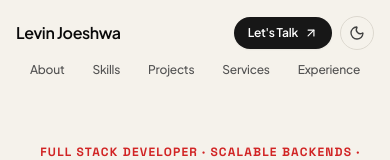
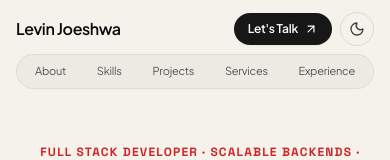
Before and after one commit to Joes005/joes_portfolio, a React (Vite) app: page / in a window 390 px wide. Shown: the top 160 px of the page. Built offline with nearby package versions, Linux system fonts and the light colour scheme; a web font is replaced by a local one.

Commit message:
refactor(header): refine header responsiveness, spacing, and contact connection

```diff
--- a/src/components/Pamidor/PamidorHeader.jsx
+++ b/src/components/Pamidor/PamidorHeader.jsx
@@ -17,7 +17,7 @@ export default function PamidorHeader() {
     return () => window.removeEventListener("scroll", handleScroll);
   }, []);
 
-  // Exact 5 Navigation Links requested: About, Skills, Projects, Services, Experience
+  // Exact 5 Navigation Links: About, Skills, Projects, Services, Experience
   const navLinks = [
     { label: "About", to: "/about" },
     { label: "Skills", to: "/skills" },
@@ -31,36 +31,54 @@ export default function PamidorHeader() {
     return location.pathname.startsWith(to);
   };
 
+  // Connect "Let's Talk" to the Contact section on home or navigate to contact page
+  const handleContactClick = (e) => {
+    const contactElem = document.getElementById("contact");
+    if (contactElem && location.pathname === "/") {
+      e.preventDefault();
+      contactElem.scrollIntoView({ behavior: "smooth" });
+    }
+  };
+
+  // Scroll smoothly to top on brand click
+  const handleBrandClick = (e) => {
+    if (location.pathname === "/") {
+      e.preventDefault();
+      window.scrollTo({ top: 0, behavior: "smooth" });
+    }
+  };
+
   return (
     <header
       className={`fixed top-0 left-0 right-0 z-50 transition-all duration-300 ${
         isScrolled
-          ? "bg-canvas/92 dark:bg-[#0A0A0A]/92 backdrop-blur-md py-3.5 border-b border-rule shadow-sm"
-          : "bg-transparent py-4 sm:py-5 lg:py-6"
+          ? "bg-canvas/92 dark:bg-[#0A0A0A]/92 backdrop-blur-md py-2.5 sm:py-3.5 border-b border-rule shadow-sm"
+          : "bg-transparent py-3 sm:py-5 lg:py-6"
       }`}
     >
       <div className="relative mx-auto w-full max-w-7xl px-4 sm:px-8 lg:px-12 flex items-center justify-between">
         {/* Left Side — Personal Brand Wordmark */}
         <Link
           to="/"
-          onClick={() => {
-            window.scrollTo({ top: 0, behavior: "smooth" });
-          }}
-          className="group font-sans text-base sm:text-lg md:text-xl font-semibold tracking-tight text-ink hover:text-accent transition-colors select-none"
-          aria-label="Levin Joeshwa"
+          onClick={handleBrandClick}
+          className="group font-sans text-base sm:text-lg md:text-xl font-semibold tracking-tight text-ink hover:text-accent transition-colors duration-200 select-none shrink-0"
+          aria-label="Levin Joeshwa - Back to top"
         >
           <span>Levin Joeshwa</span>
         </Link>
 
-        {/* Center Navigation Links: About, Skills, Projects, Services, Experience */}
-        <nav className="hidden md:flex items-center gap-1 lg:gap-2 px-3 py-1.5 rounded-full bg-black/[0.04] dark:bg-white/[0.06] border border-rule backdrop-blur-sm">
+        {/* Center — Desktop / Tablet Rounded Navigation Container */}
+        <nav
+          aria-label="Primary Navigation"
+          className="hidden md:flex items-center gap-1 lg:gap-1.5 px-3 py-1.5 rounded-full bg-black/[0.04] dark:bg-white/[0.06] border border-rule backdrop-blur-sm shadow-[0_2px_8px_rgba(0,0,0,0.02)]"
+        >
           {navLinks.map((item) => {
             const active = isCurrentPage(item.to);
             return (
               <Link
                 key={item.label}
                 to={item.to}
-                className={`px-3 py-1 text-xs sm:text-sm font-sans font-medium transition-colors relative ${
+                className={`px-3 py-1 text-xs lg:text-sm font-sans font-medium transition-colors duration-200 relative rounded-full ${
                   active
                     ? "text-accent font-semibold"
                     : "text-neutral-700 dark:text-neutral-300 hover:text-accent dark:hover:text-accent"
@@ -68,58 +86,66 @@ export default function PamidorHeader() {
               >
                 <span>{item.label}</span>
                 {active && (
-                  <span className="absolute bottom-0 left-1/2 -translate-x-1/2 w-1 h-1 rounded-full bg-accent" />
+                  <span className="absolute bottom-0.5 left-1/2 -translate-x-1/2 w-1 h-1 rounded-full bg-accent" />
                 )}
               </Link>
             );
           })}
         </nav>
 
-        {/* Right Side — [Let's Talk ↗] & Theme Switcher ONLY */}
-        <div className="flex items-center gap-2 sm:gap-3">
-          {/* [Let's Talk ↗] Button */}
+        {/* Right Side — [Let's Talk ↗] & Theme Switcher */}
+        <div className="flex items-center gap-2 sm:gap-3 shrink-0">
+          {/* [Let's Talk ↗] Button — Connected to Contact Section */}
           <Link
             to="/contact"
-            className="inline-flex items-center gap-1.5 px-3.5 sm:px-4 py-2 rounded-full text-xs font-sans font-semibold bg-neutral-900 text-white dark:bg-white dark:text-neutral-900 hover:bg-accent dark:hover:bg-accent dark:hover:text-white transition-all shadow-sm group"
+            onClick={handleContactClick}
+            className="inline-flex items-center gap-1.5 px-3.5 sm:px-4 py-2 rounded-full text-xs font-sans font-semibold bg-neutral-900 text-white dark:bg-white dark:text-neutral-900 hover:bg-accent dark:hover:bg-accent dark:hover:text-white transition-all duration-200 shadow-sm group active:scale-95"
+            aria-label="Contact Levin Joeshwa"
           >
             <span>Let's Talk</span>
-            <ArrowUpRight className="w-3.5 h-3.5 transition-transform group-hover:translate-x-0.5 group-hover:-translate-y-0.5" />
+            <ArrowUpRight className="w-3.5 h-3.5 transition-transform duration-200 group-hover:translate-x-0.5 group-hover:-translate-y-0.5" />
           </Link>
 
           {/* Dark / Light Theme Toggle Switch */}
           <button
+            type="button"
             onClick={toggleTheme}
             aria-label="Toggle theme"
-            className="p-2 rounded-full border border-rule text-neutral-700 dark:text-neutral-300 hover:border-accent hover:text-accent transition-colors"
+            className="p-2 rounded-full border border-rule text-neutral-700 dark:text-neutral-300 hover:border-accent hover:text-accent transition-colors duration-200 active:scale-95"
           >
             {isDark ? (
-              <Sun className="w-4 h-4 text-amber-400 rotate-0 transition-transform hover:rotate-45" />
+              <Sun className="w-4 h-4 text-amber-400 rotate-0 transition-transform duration-200 hover:rotate-45" />
             ) : (
-              <Moon className="w-4 h-4 text-neutral-700 hover:text-accent transition-transform hover:-rotate-12" />
+              <Moon className="w-4 h-4 text-neutral-700 hover:text-accent transition-transform duration-200 hover:-rotate-12" />
             )}
           </button>
         </div>
       </div>
 
-      {/* Mobile Sub-Navigation Bar for Small Screens */}
-      <nav className="flex md:hidden items-center justify-center gap-3 pt-2.5 pb-1 px-4 overflow-x-auto no-scrollbar font-sans text-xs">
+      {/* Mobile Navigation Container — Clean, Centered, No Horizontal Overflow */}
+      <div className="md:hidden w-full px-4 pt-2 pb-0.5">
+        <nav
+          aria-label="Mobile Navigation"
+          className="mx-auto flex items-center justify-between sm:justify-center gap-1 sm:gap-2 max-w-sm px-2.5 py-1 rounded-full bg-black/[0.03] dark:bg-white/[0.04] border border-rule/70 backdrop-blur-sm overflow-x-auto no-scrollbar"
+        >
           {navLinks.map((item) => {
             const active = isCurrentPage(item.to);
             return (
               <Link
                 key={item.label}
                 to={item.to}
-              className={`px-2 py-0.5 whitespace-nowrap font-medium transition-colors ${
+                className={`px-2 py-1 text-[11px] sm:text-xs font-sans whitespace-nowrap rounded-full transition-colors duration-200 ${
                   active
                     ? "text-accent font-semibold"
                     : "text-neutral-600 dark:text-neutral-400 hover:text-accent"
                 }`}
               >
-              {item.label}
+                <span>{item.label}</span>
               </Link>
             );
           })}
         </nav>
+      </div>
     </header>
   );
 }
```
Lines whose indentation alone changed are shown as unchanged.
